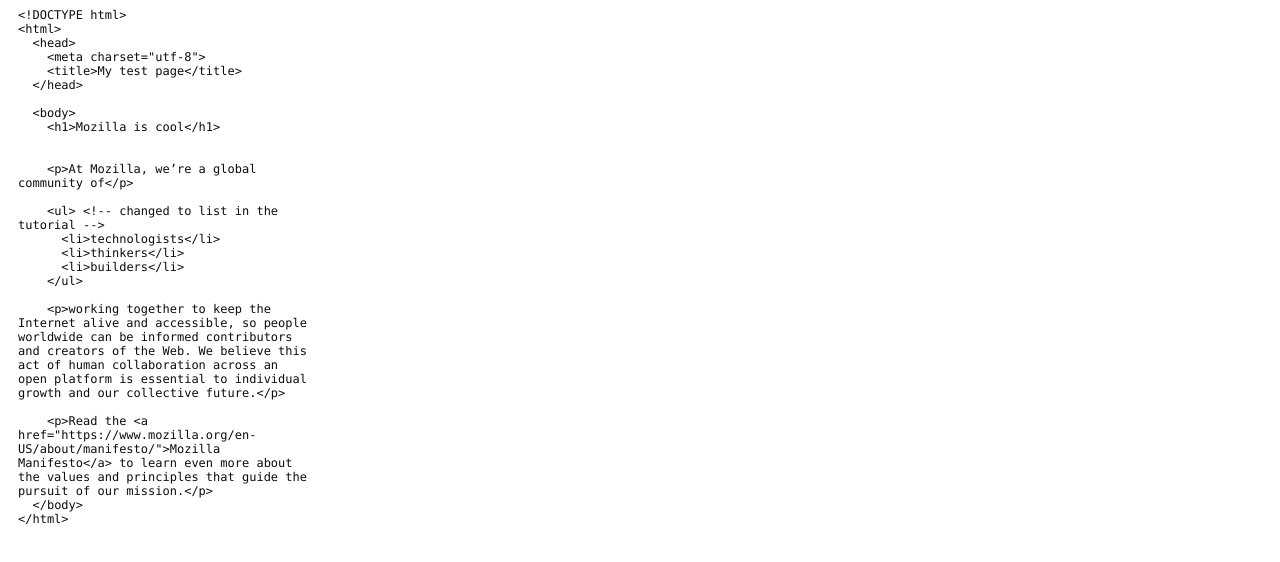
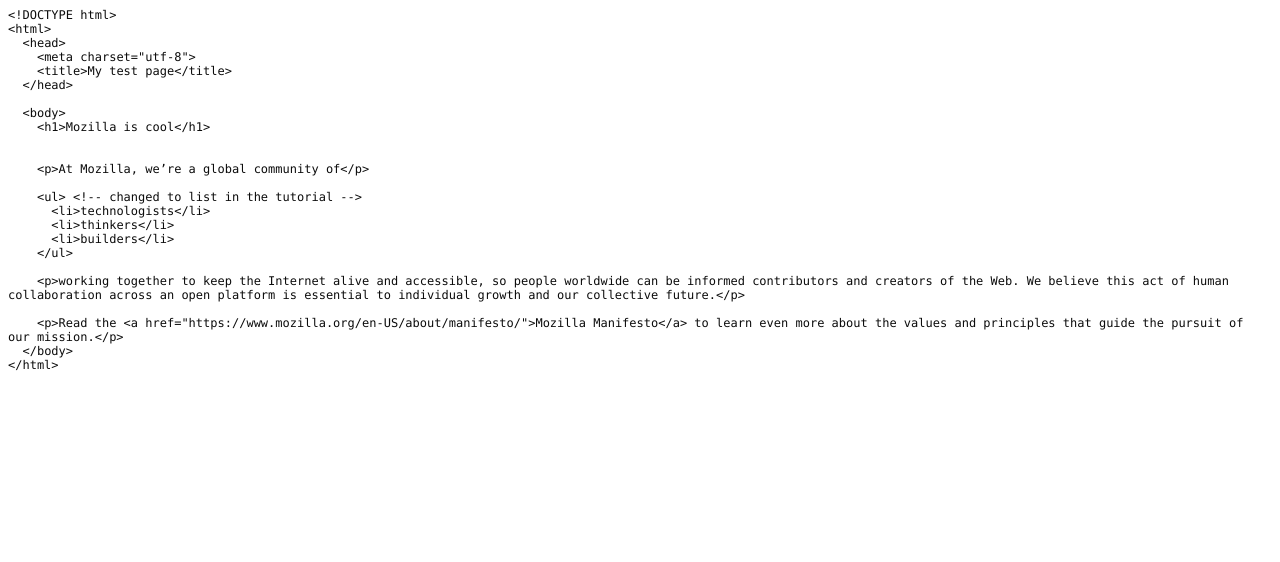
Before and after one commit to shagrisrm/learn1, a plain HTML site: page Index.html in a window 1280 px wide. Drawn offline with Linux system fonts and the light colour scheme.

Commit message:
adding first file

```diff
--- a/Index.html
+++ b/Index.html
@@ -7,18 +7,12 @@
   <meta name="Generator" content="Cocoa HTML Writer">
   <meta name="CocoaVersion" content="1671.5">
   <style type="text/css">
-    p.p1 {margin: 0.0px 0.0px 0.0px 0.0px; line-height: 14.0px; font: 12.0px Menlo; color: #0d0d0e; -webkit-text-stroke: #0d0d0e}
-    p.p2 {margin: 0.0px 0.0px 0.0px 0.0px; line-height: 14.0px; font: 12.0px Menlo; color: #0d0d0e; -webkit-text-stroke: #0d0d0e; min-height: 14.0px}
+    p.p1 {margin: 0.0px 0.0px 0.0px 0.0px; line-height: 14.0px; font: 12.0px Menlo; color: #0c0c0c; -webkit-text-stroke: #0c0c0c}
+    p.p2 {margin: 0.0px 0.0px 0.0px 0.0px; line-height: 14.0px; font: 12.0px Menlo; color: #0c0c0c; -webkit-text-stroke: #0c0c0c; min-height: 14.0px}
     span.s1 {font-kerning: none}
-    table.t1 {background-color: #ffffff; border-collapse: collapse}
-    td.td1 {width: 294.0px; padding: 0.0px 10.0px 0.0px 10.0px}
   </style>
 </head>
 <body>
-<table cellspacing="0" cellpadding="0" class="t1">
-  <tbody>
-    <tr>
-      <td valign="top" class="td1">
 <p class="p1"><span class="s1">&lt;!DOCTYPE html&gt;</span></p>
 <p class="p1"><span class="s1">&lt;html&gt;</span></p>
 <p class="p1"><span class="s1"><span class="Apple-converted-space">  </span>&lt;head&gt;</span></p>
@@ -47,9 +41,5 @@
 <p class="p1"><span class="s1"><span class="Apple-converted-space">    </span>&lt;p&gt;Read the &lt;a href="https://www.mozilla.org/en-US/about/manifesto/"&gt;Mozilla Manifesto&lt;/a&gt; to learn even more about the values and principles that guide the pursuit of our mission.&lt;/p&gt;</span></p>
 <p class="p1"><span class="s1"><span class="Apple-converted-space">  </span>&lt;/body&gt;</span></p>
 <p class="p1"><span class="s1">&lt;/html&gt;</span></p>
-      </td>
-    </tr>
-  </tbody>
-</table>
 </body>
 </html>
```
Lines whose indentation alone changed are shown as unchanged.
